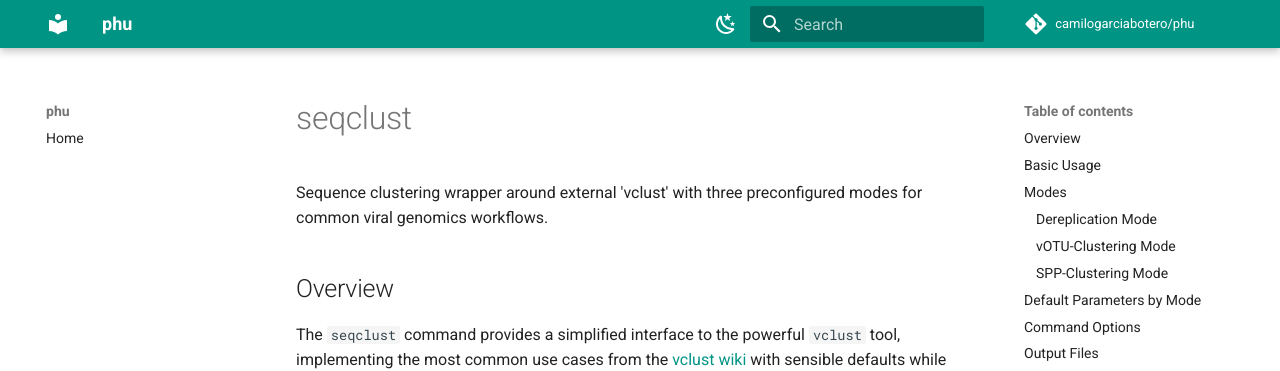
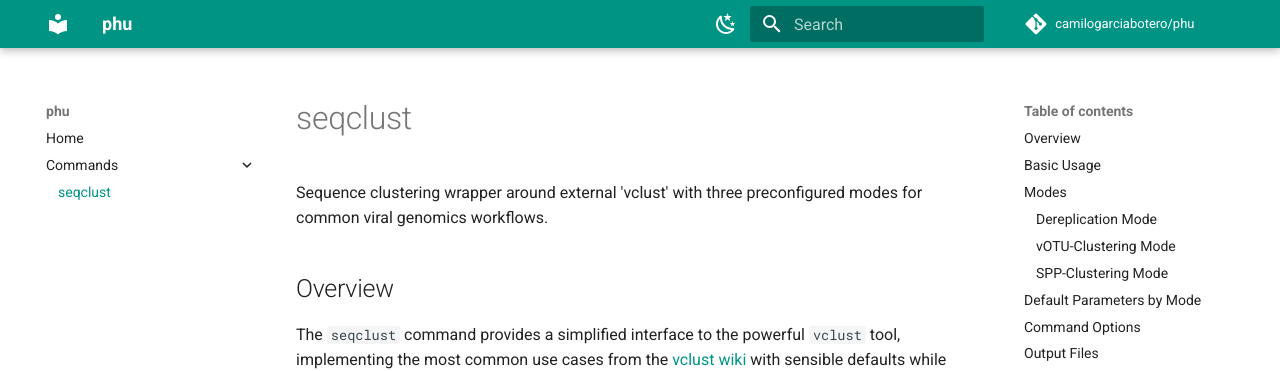
Before and after one commit to camilogarciabotero/phu, an MkDocs documentation site: the page built from docs/commands/seqclust.md, in a window 1280 px wide. Shown: the top 371 px of the page. Built offline with MkDocs 1.6.1 and Material for MkDocs 9.7.7, drawn with Linux system fonts in a browser that asks for light colours; comment, search, counter and statistics services are not loaded.

Commit message:
Add seqclust command to navigation in mkdocs.yaml

```diff
--- a/mkdocs.yaml
+++ b/mkdocs.yaml
@@ -66,6 +66,9 @@ plugins:
 
 nav:
   - Home: index.md
+  - Commands:
+      - commands/seqclust.md
+      # - commands/another-command.md
   # - Guides:
   #     - guides/installation.md
   #     - guides/getting-started.md
```
